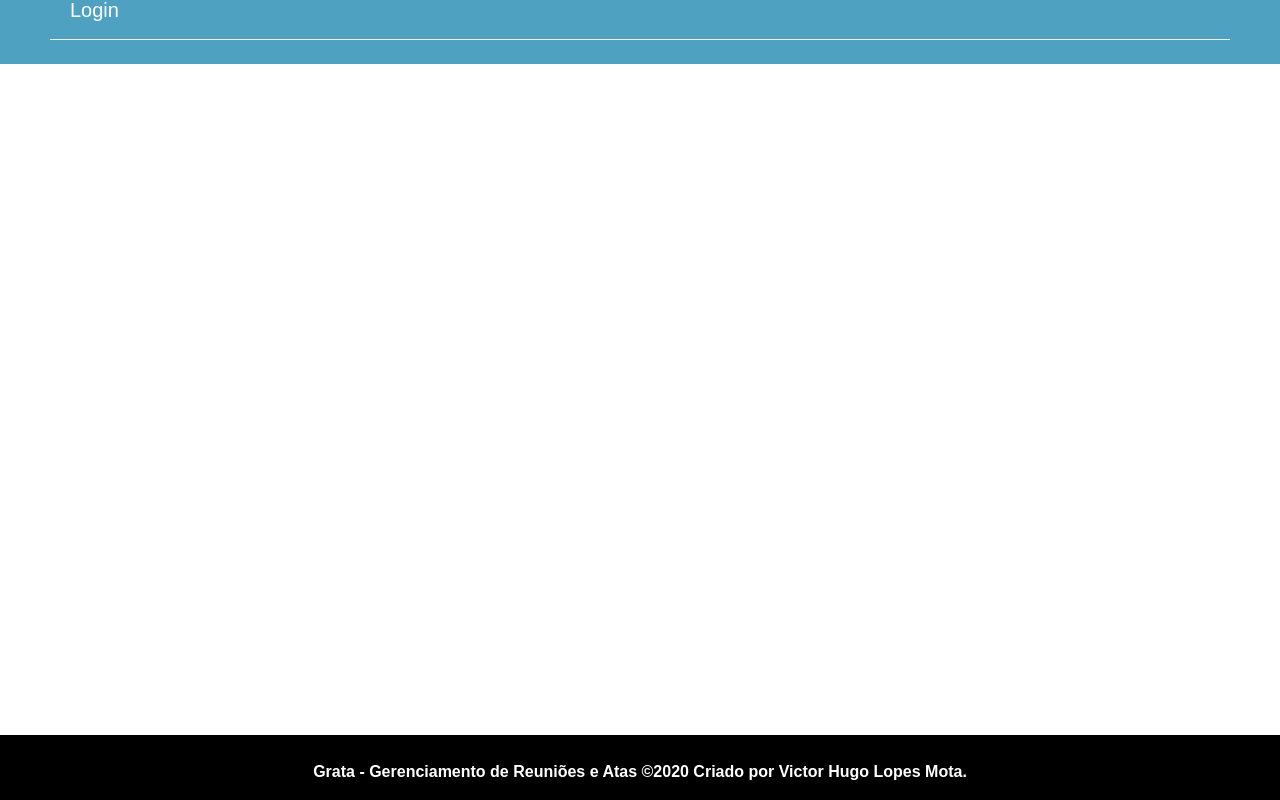
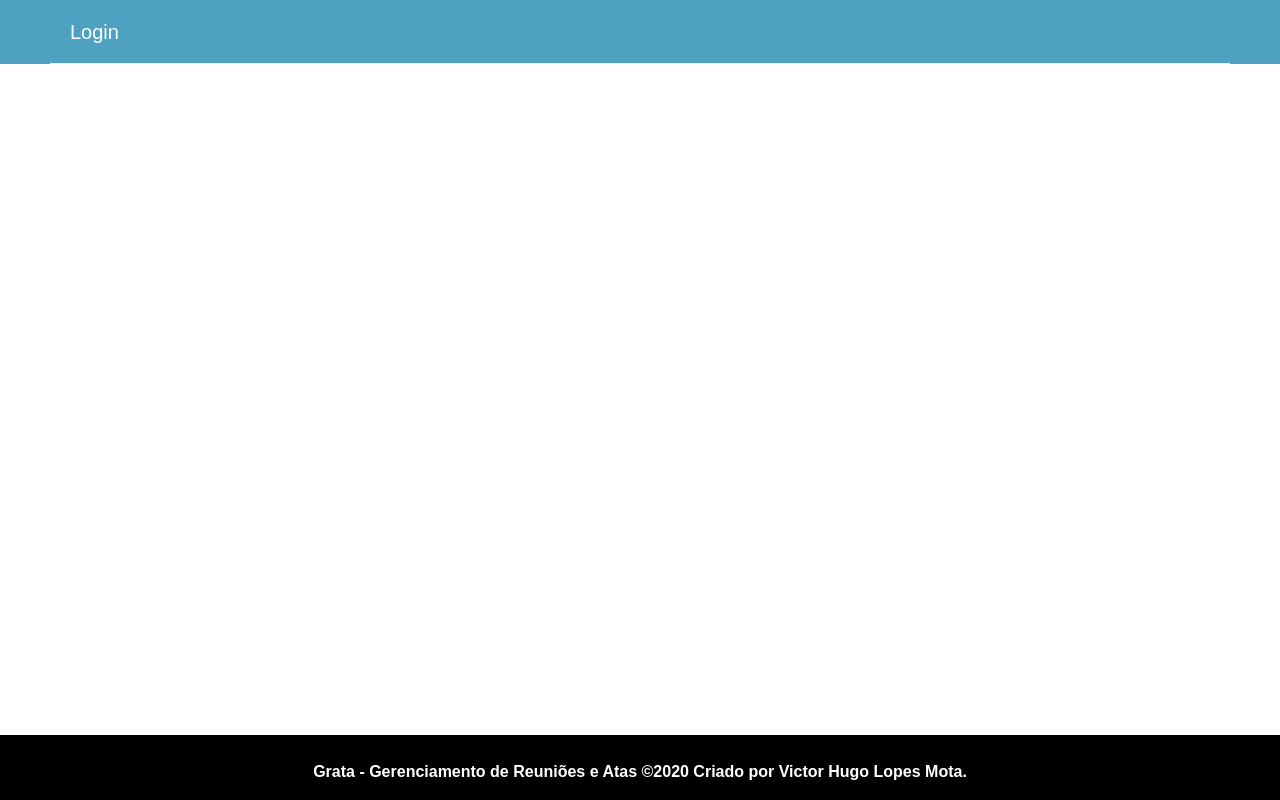
Before and after one commit to MrVictor42/Grata-Frontend-v2, a React (Create React App) app: page /lista_de_projetos in a window 1280 px wide. Built offline with nearby package versions, Linux system fonts and the light colour scheme.

Commit message:
Started forms login

```diff
--- a/src/components/alert/Alert.js
+++ b/src/components/alert/Alert.js
@@ -10,6 +10,8 @@ class Alerts extends Component {
         this.state = {
             visible: true,
         }
+
+        this.handleClose = this.handleClose.bind(this);
     }
 
     componentDidMount() {
@@ -36,6 +38,7 @@ class Alerts extends Component {
                         message = { this.props.message }
                         type = { this.props.type }
                         closable
+                        showIcon
                         afterClose = { this.handleClose }
                     />
             ) : null}
--- a/src/components/layout/Navbar.js
+++ b/src/components/layout/Navbar.js
@@ -1,5 +1,5 @@
-import React from 'react';
-import { Layout, Menu } from 'antd';
+import React, { Component, useState } from 'react';
+import { Layout, Menu, Modal, Form, Input, Button, Radio } from 'antd';
 import { Link, withRouter } from 'react-router-dom';
 import { connect } from 'react-redux';
 
@@ -9,12 +9,36 @@ import { logout } from '../../store/auth';
 
 const { Header } = Layout;
 
-const Navbar = (props) => {
+class Navbar extends Component {
+
+    constructor(props) {
+        super(props)
+
+        this.state = {
+            visible: false
+        }
+
+        this.visibleForm = this.visibleForm.bind(this);
+        this.handleSubmit = this.handleSubmit.bind(this);
+    }
+
+    visibleForm() {
+        this.setState({
+            visible: true
+        });
+    }
+
+    handleSubmit(values) {
+        console.log(values)
+    }
+
+    render() {
+        let visible = this.state.visible;
         return (
             <Header className = 'header'>
                 <Menu className = 'menu' mode = 'horizontal'>
                     {
-                    props.isLogged === null ? (
+                        this.props.isLogged === null ? (
                             null
                         ) : (
                             <Menu.Item>
@@ -23,18 +47,69 @@ const Navbar = (props) => {
                         )
                     }
                     {
-                    props.isLogged === null ? (
+                        this.props.isLogged === null ? (
                             <Menu.Item>
-                            <Link to = '/login'><p className = 'textNavbar'> Login </p></Link>
+                                <span
+                                    onClick = { this.visibleForm }
+                                    className = 'textNavbar'>
+                                        Login
+                                </span>
+                                <CollectionCreateForm
+                                    visible = { visible }
+                                    onCreate = { this.handleSubmit }
+                                    onCancel = { () => {
+                                        this.setState({ visible: false });
+                                    }}
+                                />
                             </Menu.Item>
                         ) : (
-                        <Menu.Item onClick = { props.logout }>
+                            <Menu.Item onClick = { this.props.logout }>
                                 <Link to = '/'><p className = 'textNavbar'> Logout </p></Link>
                             </Menu.Item>
                         )
                     }
                 </Menu>
             </Header>
+        );
+    }
+}
+
+const CollectionCreateForm = ({ visible, onCreate, onCancel }) => {
+    const [form] = Form.useForm();
+    return (
+        <Modal
+            visible = { visible } title = 'Login' okText = 'Entrar'
+            cancelText = 'Cancelar' onCancel = { onCancel }
+            onOk = {() => {
+                form.validateFields().then(values => {
+                    form.resetFields();
+                    onCreate(values);
+                }).catch(info => {
+                    console.log('Validate Failed:', info);
+                });
+            }}
+        >
+        <Form
+            form = { form } layout = 'vertical'
+            name = 'form_in_modal' initialValues = {{ modifier: 'public' }}
+        >
+            <Form.Item
+                name = "title"
+                label="Title"
+                rules={[
+                {
+                    required: true,
+                    message: 'Please input the title of collection!',
+                },
+                ]}
+            >
+            <Input />
+          </Form.Item>
+          <Form.Item name="description" label="Description">
+            <Input type="textarea" />
+          </Form.Item>
+        </Form>
+      </Modal>
     );
 };
 
```
Lines whose indentation alone changed are shown as unchanged.
